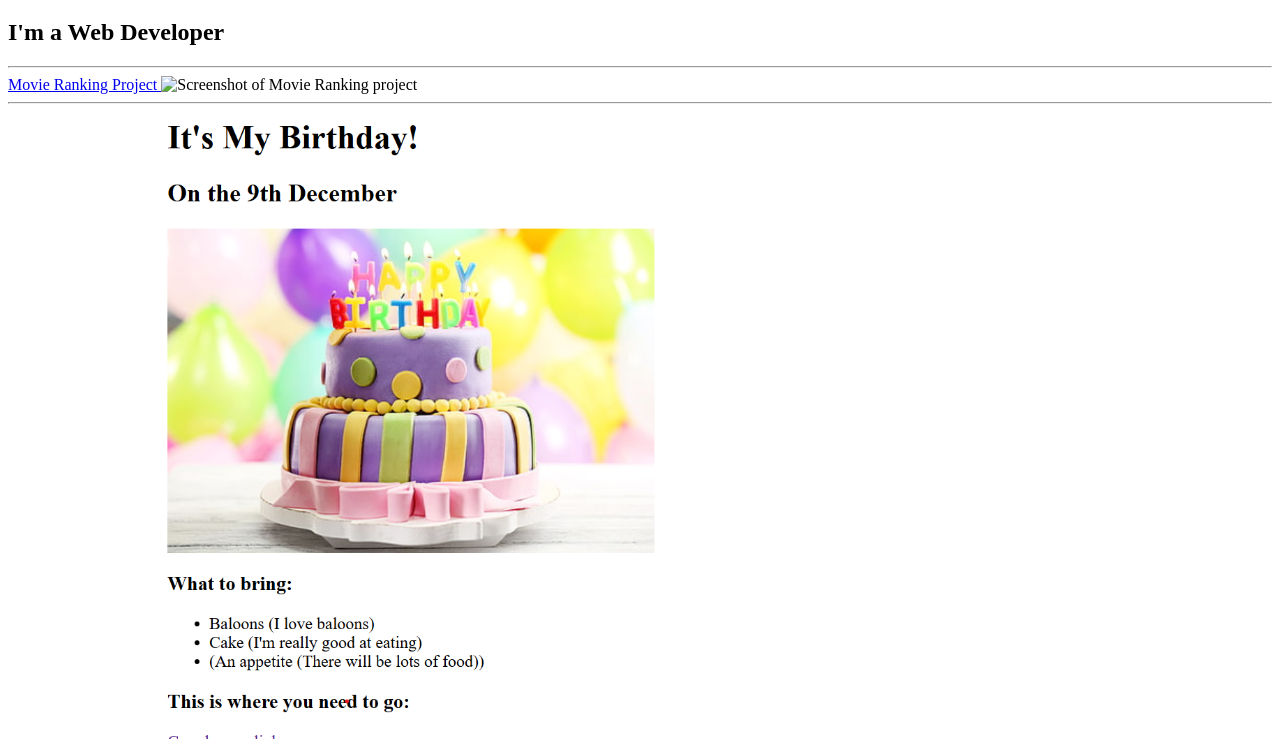
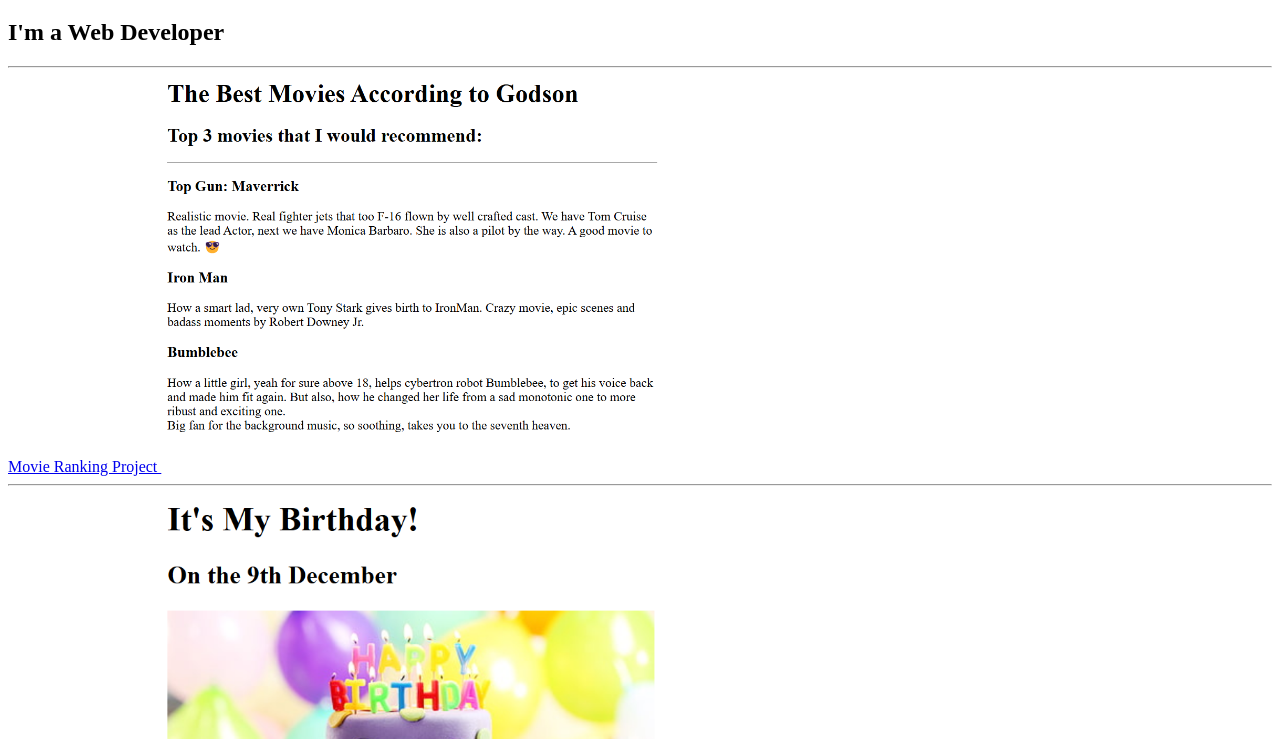
Before and after one commit to godsonsphilip/HTML-Portfolio, a plain HTML site: page index.html in a window 1280 px wide. Shown: the part 61-800 px from the top of the page. Drawn offline with Linux system fonts and the light colour scheme.

Commit message:
Update index.html

```diff
--- a/index.html
+++ b/index.html
@@ -26,8 +26,8 @@ https://developer.mozilla.org/en-US/docs/Web/HTML/Element/img#attr-height -->
     <h1>Godson's Portfolio</h1>
     <h2>I'm a Web Developer</h2>
     <hr />
-    <a href = "./public/movie-ranking.html"> Movie Ranking Project </a>
-    <img class="fit-picture" src = "./assets/images/movie-ranking.png/" alt = "Screenshot of Movie Ranking project"/>
+    <a href = "./public/Movies.html"> Movie Ranking Project </a>
+    <img class="fit-picture" src = "./assets/images/movie-ranking.png" alt = "Screenshot of Movie Ranking project"/>
 
 <hr />
 
```
